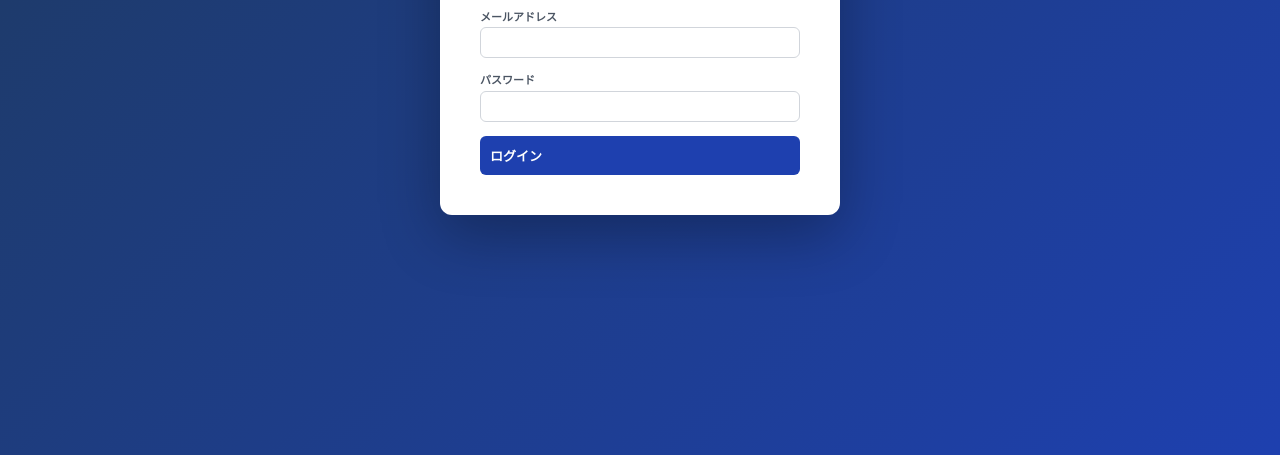
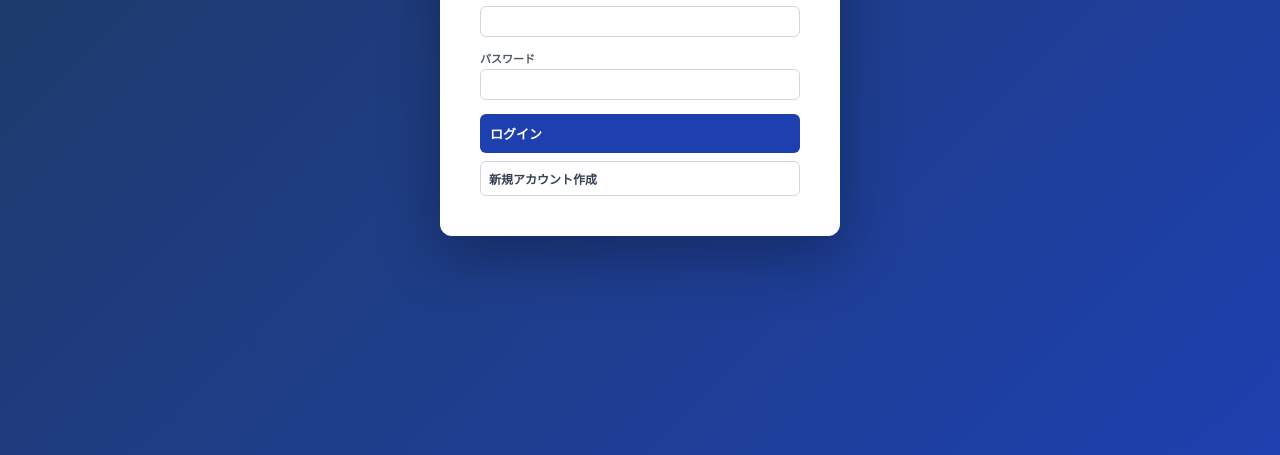
Before and after one commit to u-donchan/business-management, a website: page public/index.html in a window 1280 px wide. Shown: the part 345-800 px from the top of the page. Drawn offline with nearby package versions, Linux system fonts and the light colour scheme.

Commit message:
Add signup button

```diff
--- a/public/index.html
+++ b/public/index.html
@@ -108,6 +108,7 @@ body{font-family:"Segoe UI","Hiragino Sans","Meiryo",sans-serif;background:var(-
     <div class="fg"><label>メールアドレス</label><input type="email" id="loginEmail"></div>
     <div class="fg"><label>パスワード</label><input type="password" id="loginPass"></div>
     <button class="btn btn-p" onclick="doLogin()" style="width:100%;padding:10px;font-size:13px;">ログイン</button>
+    <button class="btn btn-o" onclick="doSignup()" style="width:100%;padding:8px;font-size:12px;margin-top:8px;">新規アカウント作成</button>
     <div class="login-err" id="loginErr"></div>
   </div>
 </div>
@@ -172,6 +173,14 @@ async function doLogin(){
   const{error}=await sb.auth.signInWithPassword({email:e,password:p});
   if(error){showLoginErr(error.message);return;}
   const{data:{session}}=await sb.auth.getSession();currentUser=session.user;showApp();
+}
+async function doSignup(){
+  const e=document.getElementById('loginEmail').value.trim(),p=document.getElementById('loginPass').value;
+  if(!e||!p){showLoginErr('入力してください');return;}
+  if(p.length<6){showLoginErr('パスワードは6文字以上');return;}
+  const{error}=await sb.auth.signUp({email:e,password:p});
+  if(error){showLoginErr(error.message);return;}
+  const el=document.getElementById('loginErr');el.textContent='確認メールを送信しました。メール内のリンクをクリック後にログインしてください。';el.style.display='block';el.style.color='var(--ok)';
 }
 async function doLogout(){await sb.auth.signOut();location.reload();}
 function showLoginErr(m){const e=document.getElementById('loginErr');e.textContent=m;e.style.display='block';}
```
